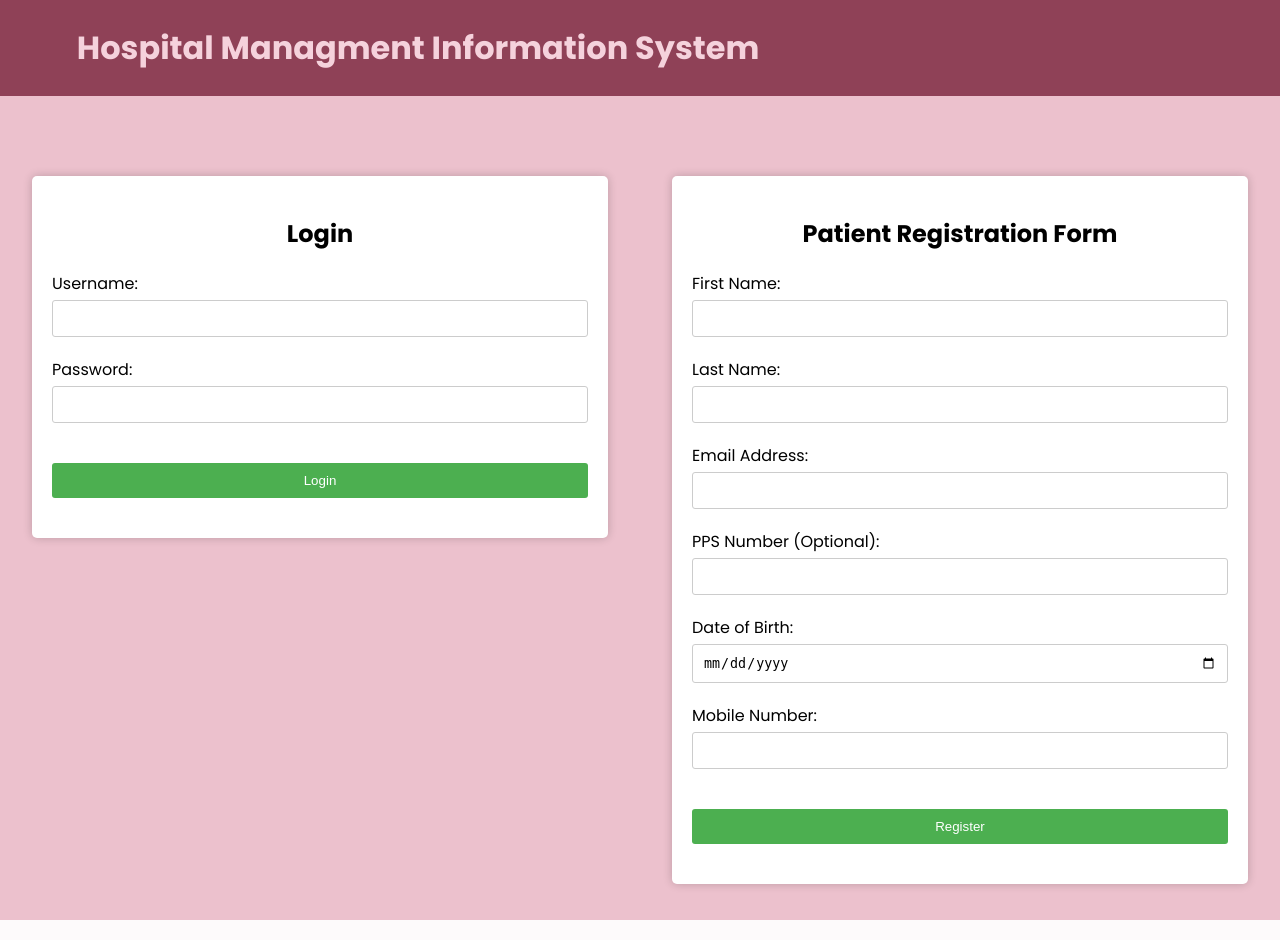
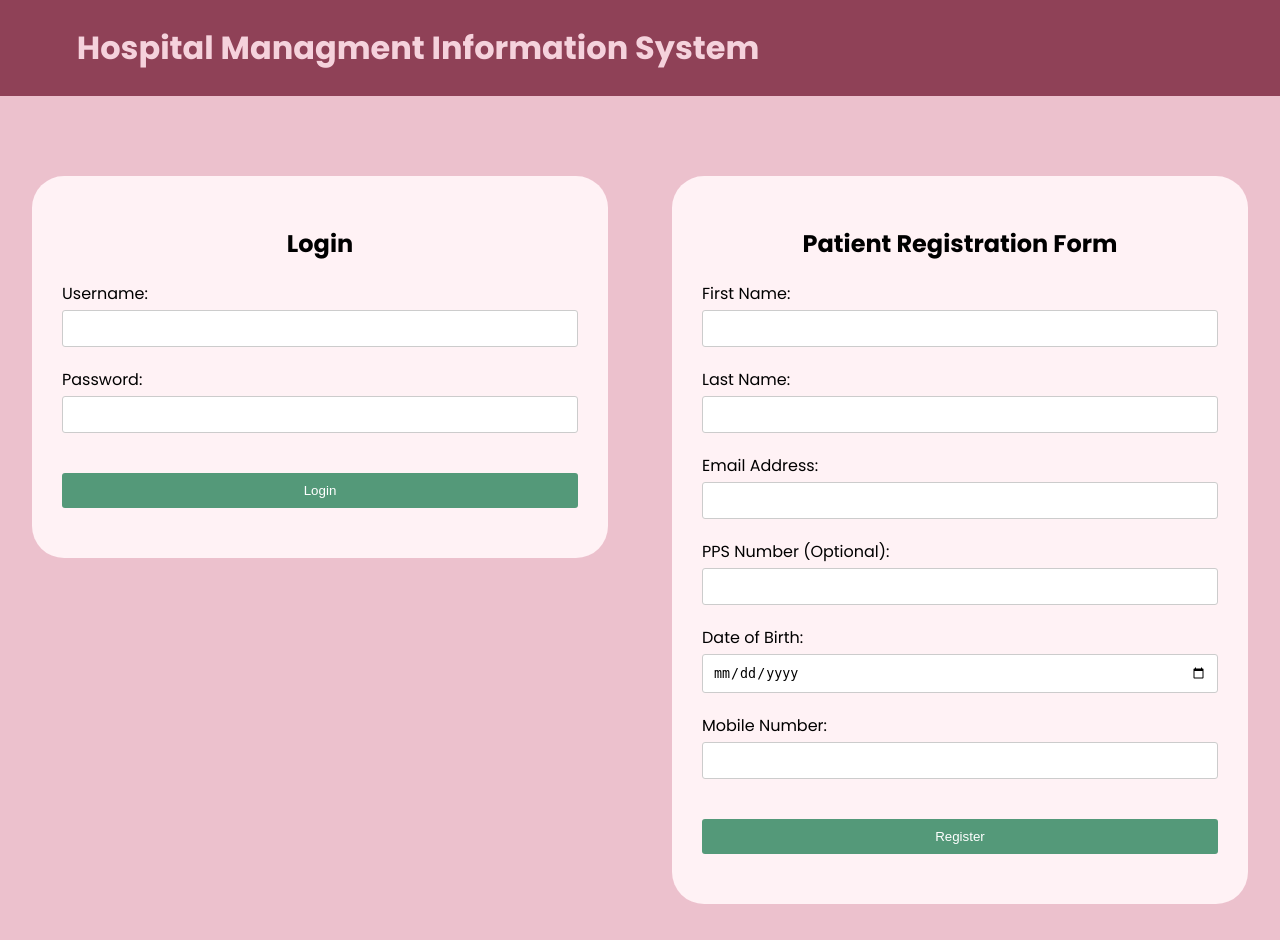
Before and after one commit to Rosie-Kennelly/Hospital-Management-Information-System, a Spring Boot app: page / in a window 1280 px wide. Run offline with Spring Boot 4, Linux system fonts and the light colour scheme.

Commit message:
Add css padding styling

```diff
--- a/banana/banana/src/main/resources/static/login_style.css
+++ b/banana/banana/src/main/resources/static/login_style.css
@@ -17,10 +17,10 @@
   min-width: 200px;
   box-sizing: border-box;
   width: 45%;
-  background-color: #fff;
-  padding: 20px;
-  border-radius: 5px;
-  box-shadow: 0 0 10px rgba(0, 0, 0, 0.2);
+  background-color: #fff2f5;
+  padding: 30px;
+  border-radius: 2em;
+  /* box-shadow: 0 0 10px rgba(0, 0, 0, 0.2); */
 }
 
 
@@ -55,7 +55,7 @@
 }
 
 input[type="submit"] {
-  background-color: #4caf50;
+  background-color: #549979;
   color: #fff;
   padding: 10px 20px;
   border: none;
@@ -65,7 +65,7 @@
 }
 
 input[type="submit"]:hover {
-  background-color: #3e8e41;
+  background-color: #41775e;
 }
 
 @media only screen and (max-width: 830px) {
--- a/banana/banana/src/main/resources/templates/failure.html
+++ b/banana/banana/src/main/resources/templates/failure.html
@@ -11,9 +11,11 @@
   </head>
   <body>
     <main>
+      <div class="center_align">
         <h1>Form Submission Unsuccessful</h1>
         <p>An error occured when trying to submit your form</p>
         <button type="try_again">Try Again</button>
+      </div>
     </main>
 	<script src="index.js"></script>
   </body>
--- a/banana/banana/src/main/resources/templates/success.html
+++ b/banana/banana/src/main/resources/templates/success.html
@@ -3,7 +3,7 @@
   <head>
     <meta charset="UTF-8">
     <meta name="viewport" content="width=device-width, initial-scale=1.0">
-    <link href = "css/styles.css" rel = "stylesheet"/>
+    <link href = "../style.css" rel = "stylesheet"/>
     <meta http-equiv="X-UA-Compatible" content="ie=edge">
     <title>Success</title>
     <link rel="stylesheet" href="./style.css">
@@ -11,8 +11,10 @@
   </head>
   <body>
     <main>
+      <div class="center_align">
         <h1>Thank You</h1>
         <p>Your form is successfully submitted!</p>
+      </div>
     </main>
 	<script src="index.js"></script>
   </body>
--- a/banana/banana/src/main/resources/templates/terms.html
+++ b/banana/banana/src/main/resources/templates/terms.html
@@ -11,6 +11,7 @@
   </head>
   <body>
     <main>
+      <div class="center_align">
         <h1>Terms and Conditions for Hospital Management Information System:</h1>
         <p>1. Scope of Services:
             a. The Hospital Management Information System (HMIS) provides an integrated platform to manage various hospital functions, including patient registration, scheduling, medical records, billing, and inventory management.
@@ -35,6 +36,7 @@
             a. Either party may terminate this agreement by providing written notice to the other party with a reasonable notice period.
             b. In the event of termination, the hospital shall cease using the HMIS and return or destroy any confidential information provided by the HMIS provider.</p>
         <p>By signing below, the hospital acknowledges that it has read and understood the terms and conditions outlined above and agrees to abide by them during the utilization of the Hospital Management Information System.</p>
+      </div>
     </main>
 	<script src="index.js"></script>
   </body>
```
Also changed, not shown: banana/banana/src/main/resources/static/style.css (+8 -7 lines).
